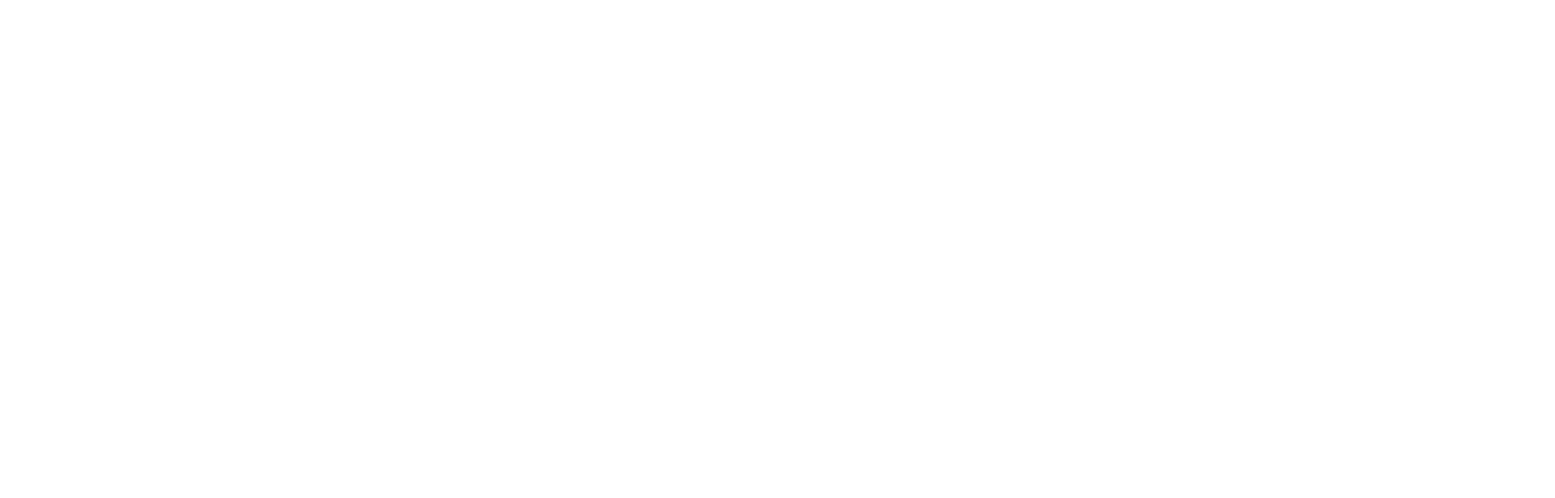
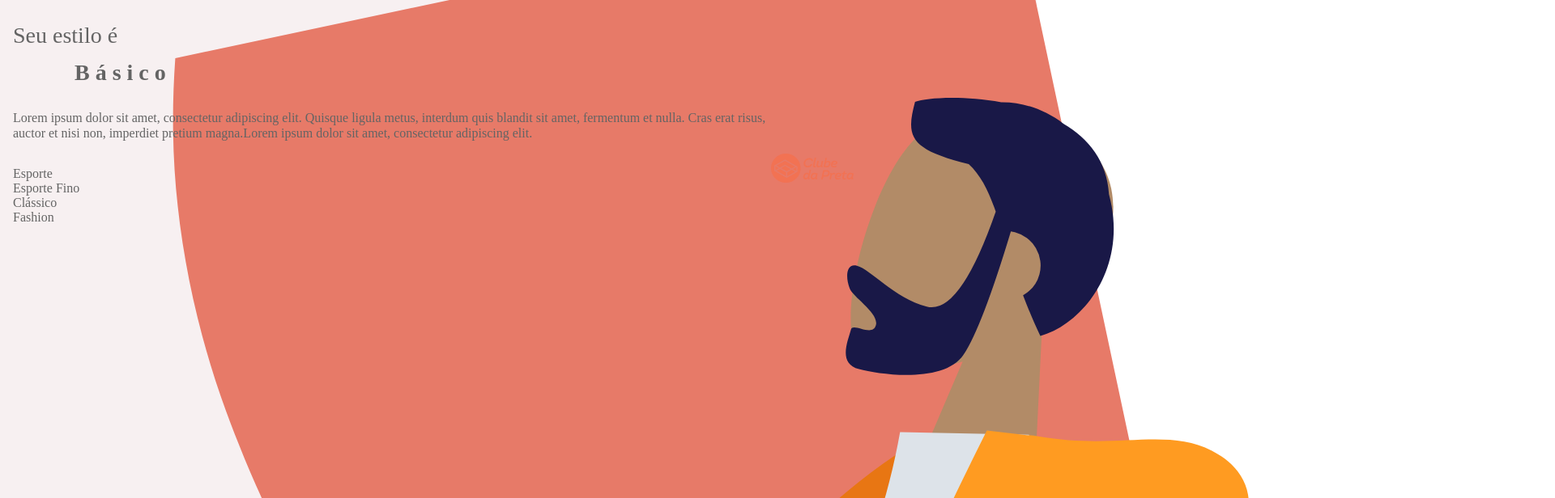
Before and after one commit to simaraconceicao/clube-da-preta, a React (Create React App) app: page /resultado in a window 1280 px wide. Shown: the top 616 px of the page at 81% size, 1920 px wide, since content can reach past the window. Built offline with nearby package versions, Linux system fonts and the light colour scheme.

Commit message:
começando pagina de resultado

```diff
--- a/src/App.js
+++ b/src/App.js
@@ -4,6 +4,7 @@
 import Home from "./pages/Home";
 import QuestionOne from "./pages/QuestionOne";
 import QuestionTwo from "./pages/QuestionTwo";
+import Result from "./pages/Result";
 
 import { QuestionsProvider } from "./contexts/Questions";
 
@@ -15,6 +16,7 @@
           <Route exact path="/" component={Home} />
           <Route path="/pergunta-1" component={QuestionOne} />
           <Route path="/pergunta-2" component={QuestionTwo} />
+          <Route path="/resultado" component={Result} />
         </Switch>
       </Container>
     </QuestionsProvider>
--- /dev/null
+++ b/src/components/Result/Description.jsx
@@ -0,0 +1,16 @@
+import React from "react";
+import { makeStyles } from "@material-ui/core/styles";
+
+const useStyles = makeStyles(() => ({
+  description: {
+    color: "#646464",
+    fontSize: "16px",
+    lineHeight: "19px",
+  },
+}));
+
+export default function Description({ description }) {
+  const classes = useStyles();
+
+  return <p className={classes.description}>{description}</p>;
+}
--- /dev/null
+++ b/src/components/Result/HeaderResult.jsx
@@ -0,0 +1,26 @@
+import React from "react";
+import { makeStyles } from "@material-ui/core/styles";
+import Grid from "@material-ui/core/Grid";
+
+const useStyles = makeStyles(() => ({
+  gridHeader: {
+    color: "#646464",
+    position: "absolute",
+    "& img": {
+      width: "100%",
+      right: "-161px",
+      top: "-147px",
+      position: "absolute",
+    },
+  },
+}));
+
+export default function HeaderResult({ title }) {
+  const classes = useStyles();
+
+  return (
+    <Grid container direction="row" className={classes.gridHeader}>
+      <img src="canto-resultado-laran-mobile.svg" />
+    </Grid>
+  );
+}
--- /dev/null
+++ b/src/components/Result/ImgResult.jsx
@@ -0,0 +1,27 @@
+import React from "react";
+import { makeStyles } from "@material-ui/core/styles";
+import Grid from "@material-ui/core/Grid";
+
+const useStyles = makeStyles(() => ({
+  gridImg: {
+    color: "#646464",
+    position: "absolute",
+    zIndex: "-1",
+    "& img": {
+      width: "150%",
+      right: "-61%",
+      top: "89px",
+      position: "absolute",
+    },
+  },
+}));
+
+export default function ImgResult({ img }) {
+  const classes = useStyles();
+
+  return (
+    <Grid container direction="row" className={classes.gridImg}>
+      <img src={img} />
+    </Grid>
+  );
+}
--- /dev/null
+++ b/src/components/Result/Info.jsx
@@ -0,0 +1,20 @@
+import React from "react";
+import { makeStyles } from "@material-ui/core/styles";
+
+const useStyles = makeStyles(() => ({
+  description: {
+    color: "#646464",
+    fontSize: 16,
+  },
+}));
+
+export default function Info({ dados }) {
+  const classes = useStyles();
+
+  return (
+    <p
+      className={classes.description}
+      dangerouslySetInnerHTML={{ __html: dados.join("<br/>") }}
+    ></p>
+  );
+}
--- /dev/null
+++ b/src/components/Result/Title.jsx
@@ -0,0 +1,31 @@
+import React from "react";
+import { makeStyles } from "@material-ui/core/styles";
+import Button from "@material-ui/core/Button";
+import Grid from "@material-ui/core/Grid";
+import Header from "../../components/Header";
+import { useHistory } from "react-router-dom";
+
+const useStyles = makeStyles(() => ({
+  title: {
+    color: "#646464",
+    fontSize: 28,
+    marginBottom: 0,
+  },
+  destaque: {
+    letterSpacing: 7,
+    fontSize: 28,
+    font: "Bold 68px/60px Chauncy Pro",
+    paddingLeft: 76,
+  },
+}));
+
+export default function Title({ title }) {
+  const classes = useStyles();
+
+  return (
+    <p className={classes.title}>
+      Seu estilo é<br />
+      <span className={classes.destaque}>{title}</span>
+    </p>
+  );
+}
--- a/src/contexts/Questions.js
+++ b/src/contexts/Questions.js
@@ -33,6 +33,15 @@
     return false;
   }
 
+  function getResult() {
+    /*pegar todas a respostas e fazer a lógica pra mostra tela de resultado*/
+    return 1;
+  }
+  function getBackgroudByResult() {
+    /*pegar todas a respostas e fazer a lógica pra mostra tela de resultado*/
+    return "#F7F0F1 canto-resultado-laran-mobile.svg";
+  }
+
   return (
     <QuestionsContext.Provider
       value={{
@@ -40,6 +49,8 @@
         addAnswerdOne,
         isEmail,
         isAnswerdOne,
+        getResult,
+        getBackgroudByResult,
       }}
     >
       {children}
--- a/src/pages/Home/index.jsx
+++ b/src/pages/Home/index.jsx
@@ -9,7 +9,7 @@
 
 import "./style.css";
 
-const useStyles = makeStyles((theme) => ({
+const useStyles = makeStyles(() => ({
   home: {
     paddingLeft: 16,
     paddingRight: 16,
@@ -76,7 +76,6 @@
 
   const setEmail = (e) => {
     const regex = /^(([^<>()[\]\\.,;:\s@"]+(\.[^<>()[\]\\.,;:\s@"]+)*)|(".+"))@((\[[0-9]{1,3}\.[0-9]{1,3}\.[0-9]{1,3}\.[0-9]{1,3}\])|(([a-zA-Z\-0-9]+\.)+[a-zA-Z]{2,}))$/;
-    console.log(regex.test(e.target.value));
     if (regex.test(e.target.value)) {
       addEmail(e.target.value);
       setIsValid(true);
--- a/src/pages/QuestionOne/index.jsx
+++ b/src/pages/QuestionOne/index.jsx
@@ -35,6 +35,7 @@
     addAnswerdOne(e);
     history.push("/pergunta-2");
   };
+
   useEffect(() => {
     if (!isEmail()) {
       history.push("/");
@@ -42,6 +43,7 @@
       history.push("/pergunta-2");
     }
   }, []);
+
   return (
     <Grid
       container
--- a/src/pages/Result/index.jsx
+++ b/src/pages/Result/index.jsx
@@ -0,0 +1,78 @@
+import React, { useContext, useEffect } from "react";
+import { makeStyles } from "@material-ui/core/styles";
+import Grid from "@material-ui/core/Grid";
+import HeaderResult from "../../components/Result/HeaderResult";
+import { useHistory } from "react-router-dom";
+import Title from "../../components/Result/Title";
+import Info from "../../components/Result/Info";
+import Description from "../../components/Result/Description";
+import ImgResult from "../../components/Result/ImgResult";
+import { QuestionsContext } from "../../contexts/Questions";
+
+const useStyles = makeStyles(() => ({
+  questions: {
+    paddingLeft: 16,
+    paddingRight: 16,
+    color: "#646464",
+    height: "100vh",
+    maxHeight: "100%",
+    backgroundColor: "#F7F0F1",
+    margin: 0,
+    position: "relative",
+  },
+  gridTitle: {},
+  gridStilo: {},
+  gridDescription: {},
+  gridContainer: {
+    position: "relative",
+    zIndex: 1,
+  },
+}));
+
+export default function Result() {
+  const classes = useStyles();
+  const { getResult, getBackgroudByResult } = useContext(QuestionsContext);
+  const history = useHistory();
+  const dados = ["Esporte", "Esporte Fino", "Clássico", "Fashion"];
+  const imgResult = "man.svg";
+  const setAnswerd = (e) => {
+    //addAnswerdOne(e);
+    //history.push("/pergunta-2");
+  };
+  useEffect(() => {
+    /*todas as questao foram respondidas? senao volte para tela inicial*/
+    /*if (!isEmail()) {
+      history.push("/");
+    } else if (isAnswerdOne()) {
+      history.push("/pergunta-2");
+    }*/
+  }, []);
+  return (
+    <Grid
+      container
+      direction="column"
+      alignItems="start"
+      className={classes.questions}
+    >
+      <HeaderResult img={"man.svg"} />
+      <Grid
+        container
+        direction="row"
+        alignItems="flex-start"
+        className={classes.gridContainer}
+      >
+        <ImgResult img={imgResult} />
+        <Grid item xs={12} className={classes.gridTitle}>
+          <Title title="Básico" />
+        </Grid>
+        <Grid container item xs={9} className={classes.gridDescription}>
+          <Description description="Lorem ipsum dolor sit amet, consectetur adipiscing elit. Quisque ligula metus, interdum quis blandit sit amet, fermentum et nulla. Cras erat risus, auctor et nisi non, imperdiet pretium magna.Lorem ipsum dolor sit amet, consectetur adipiscing elit." />
+        </Grid>
+        <Grid item xs={9} className={classes.gridStilo}>
+          <Info dados={dados} />
+        </Grid>
+        <img src="logocp.svg" />
+      </Grid>
+    </Grid>
+  );
+}
```
Also changed, not shown: public/canto-resultado-laran-mobile.svg (added).
